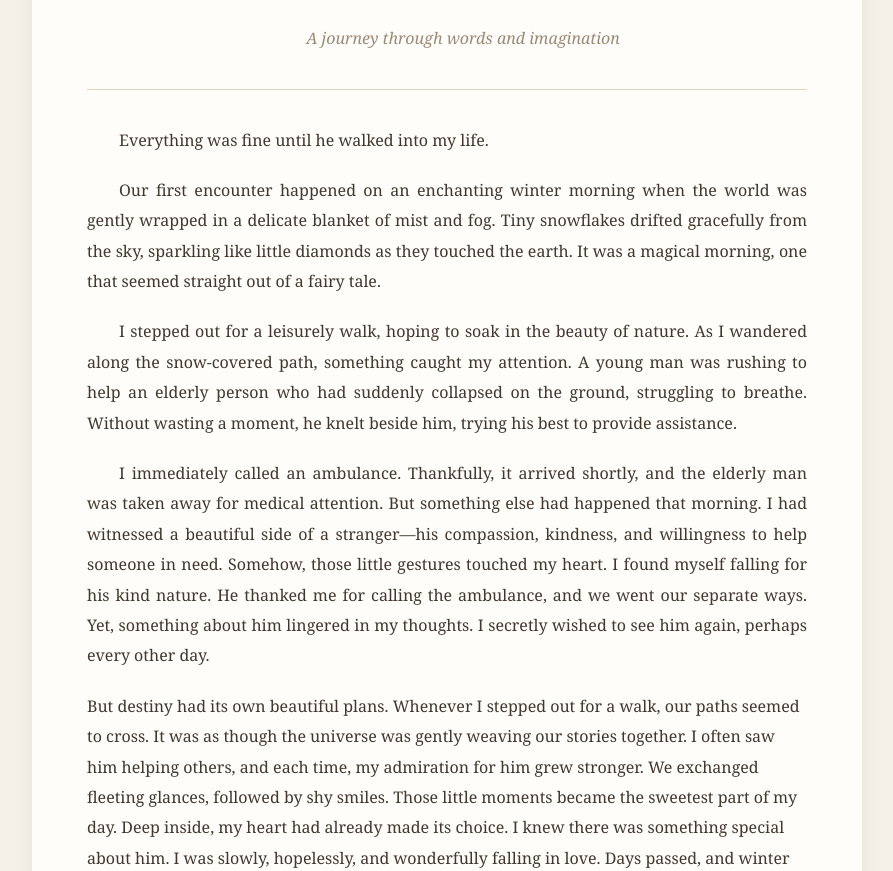
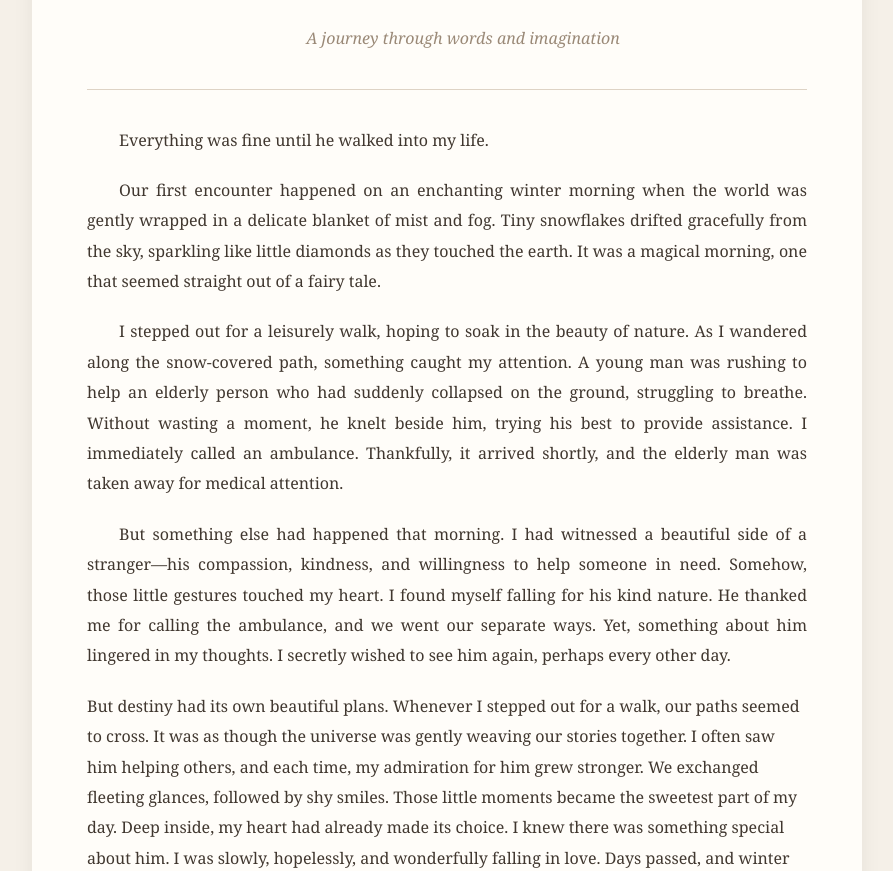
Before and after one commit to Akrishnap/my-articles, a plain HTML site: page ink-and-imagination/tale-of-love.html in a window 1280 px wide. Shown: the part 229-1100 px from the top of the page, without its empty margins (193-1086 px from the left). Drawn offline with Linux system fonts and the light colour scheme.

Commit message:
Update tale-of-love.html

```diff
--- a/ink-and-imagination/tale-of-love.html
+++ b/ink-and-imagination/tale-of-love.html
@@ -99,14 +99,15 @@ Our first encounter happened on an enchanting winter morning when the world was
 
 <p>I stepped out for a leisurely walk, hoping to soak in the beauty of nature. As I wandered along the snow-covered path, something caught my attention.
   A young man was rushing to help an elderly person who had suddenly collapsed on the ground, struggling to breathe. Without wasting a moment, he knelt beside him,
-  trying his best to provide assistance.</p>
+  trying his best to provide assistance.
 
-<p> I immediately called an ambulance. Thankfully, it arrived shortly, and the elderly man was taken away for medical attention.
+I immediately called an ambulance. Thankfully, it arrived shortly, and the elderly man was taken away for medical attention.</p>
 
-But something else had happened that morning. I had witnessed a beautiful side of a stranger—his compassion, kindness, and willingness to help someone in need.
+<p>But something else had happened that morning. I had witnessed a beautiful side of a stranger—his compassion, kindness, and willingness to help someone in need.
   Somehow, those little gestures touched my heart. I found myself falling for his kind nature.
 
-He thanked me for calling the ambulance, and we went our separate ways. Yet, something about him lingered in my thoughts. I secretly wished to see him again, perhaps every other day.</p>
+He thanked me for calling the ambulance, and we went our separate ways. Yet, something about him lingered in my thoughts.
+  I secretly wished to see him again, perhaps every other day.</p>
 
 But destiny had its own beautiful plans.
 
```
